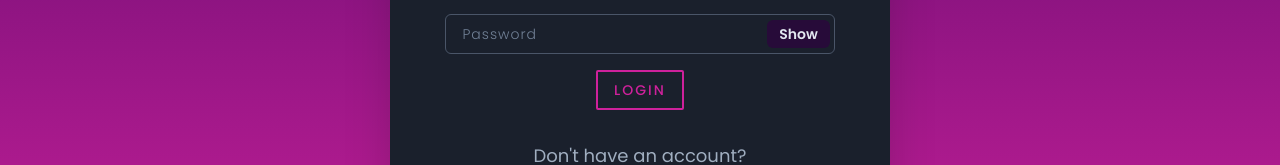
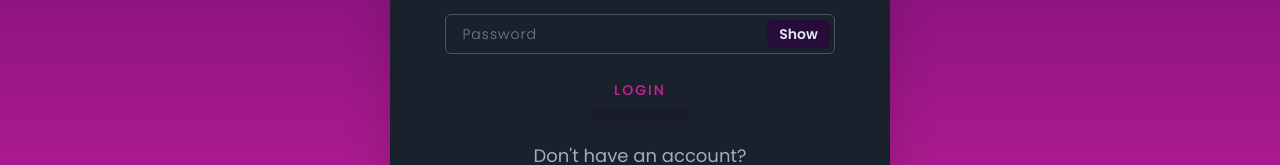
Before and after one commit to NoxturneDev/menfesskuy-frontend, a React (Create React App) app: page / in a window 1280 px wide. Shown: the part 439-604 px from the top of the page. Built offline with nearby package versions, Linux system fonts and the light colour scheme.

Commit message:
applying new btn style

```diff
--- a/src/components/ui/ButtonBase.js
+++ b/src/components/ui/ButtonBase.js
@@ -5,8 +5,9 @@ function Buttons({ txt, color, bg, hover, custom, event }) {
         <Button
             style={custom}
             borderRadius="sm"
+            px={[4, 6]}
             type="submit"
-            bgColor={!bg ? "main.500" : bg}
+            bgColor={bg == "none" ? 'none' : bg}
             fontSize="sm"
             color={!color ? 'main.500' : color}
             _hover={hover}
@@ -14,6 +15,8 @@ function Buttons({ txt, color, bg, hover, custom, event }) {
             letterSpacing="2px"
             textTransform="uppercase"
             onClick={event}
+            boxShadow="lg"
+            variant={!bg ? "ghost" : "fill"}
         >
             {txt}
         </Button>
--- a/src/components/ui/Buttons.js
+++ b/src/components/ui/Buttons.js
@@ -5,24 +5,22 @@ export const PrimaryBtn = ({ txt, event }) => {
         <>
             <ButtonBase
                 txt={txt}
-                bg="main.900"
-                color="second.100"
-                hover={{ bg: "main.900", color: "main.500" }}
+                color="main.500"
+                hover={{ bg: "main.500", color: "gray.900" }}
                 event={event}
             />
         </>
     )
 }
 
-export const PrimaryOutlineBtn = ({ txt, event }) => {
+export const PrimaryFillBtn = ({ txt, event }) => {
     return (
         <>
             <ButtonBase
                 txt={txt}
-                color="main.500"
-                bg="gray.800"
-                hover={{ bg: "main.500", color: "second.100", border: "none" }}
-                custom={{ border: `2px solid` }}
+                color="gray.900"
+                bg="main.500"
+                hover={{ opacity: "0.8" }}
                 event={event}
             />
 
@@ -36,24 +34,22 @@ export const SecondaryBtn = ({ txt, event }) => {
         <>
             <ButtonBase
                 txt={txt}
-                bg="light.500"
-                color="gray.800"
-                hover={{ bg: "light.900", color: "gray.800" }}
+                color="accent"
+                hover={{ bg: "accent", color: "gray.900" }}
                 event={event}
             />
         </>
     )
 }
 
-export const SecondaryOutlineBtn = ({ txt, event }) => {
+export const SecondaryFillBtn = ({ txt, event }) => {
     return (
         <>
             <ButtonBase
                 txt={txt}
-                color="light.500"
-                bg="gray.800"
-                hover={{ bg: "light.500", color: "gray.800" }}
-                custom={{ border: `2px solid` }}
+                bg="accent"
+                color="gray.900"
+                hover={{ opacity: "0.8" }}
                 event={event}
             />
 
@@ -61,32 +57,32 @@ export const SecondaryOutlineBtn = ({ txt, event }) => {
     )
 }
 
-// STYLE LATER ON
-export const CancelBtn = ({ txt }) => {
-    return (
-        <>
-            <ButtonBase
-                txt={txt}
-                color="dark.500"
-                bg="gray.800"
-                hover={{ bg: "dark.500" }}
-                custom={{ border: `2px solid` }} />
+// // STYLE LATER ON
+// export const CancelBtn = ({ txt }) => {
+//     return (
+//         <>
+//             <ButtonBase
+//                 txt={txt}
+//                 color="dark.500"
+//                 bg="gray.800"
+//                 hover={{ bg: "dark.500" }}
+//                 custom={{ border: `2px solid` }} />
 
-        </>
-    )
-}
+//         </>
+//     )
+// }
 
 
-export const CancelOutlineBtn = ({ txt }) => {
-    return (
-        <>
-            <ButtonBase
-                txt={txt}
-                color="dark.500"
-                bg="gray.800"
-                hover={{ bg: "dark.500" }}
-                custom={{ border: `2px solid` }} />
+// export const CancelOutlineBtn = ({ txt }) => {
+//     return (
+//         <>
+//             <ButtonBase
+//                 txt={txt}
+//                 color="dark.500"
+//                 bg="gray.800"
+//                 hover={{ bg: "dark.500" }}
+//                 custom={{ border: `2px solid` }} />
 
-        </>
-    )
-}
+//         </>
+//     )
+// }
--- a/src/pages/home/Dashboard.js
+++ b/src/pages/home/Dashboard.js
@@ -16,7 +16,7 @@ import msgIcon from "../../assets/msgbox.png"
 import textIcon from "../../assets/msg-text.png"
 import logo from "../../assets/Logo.png"
 import { userCredential } from "../../api/data";
-import { PrimaryOutlineBtn, SecondaryOutlineBtn } from '../../components/ui/Buttons';
+import { PrimaryFillBtn, PrimaryBtn, SecondaryBtn } from '../../components/ui/Buttons';
 import Card from '../../components/ui/Card';
 function Dashboard() {
     const [name, setName] = useState('')
@@ -128,12 +128,12 @@ function Dashboard() {
                         <ButtonGroup onClick={shareLink}
                             w="max-content"
                         >
-                            <PrimaryOutlineBtn txt="share link gan" />
+                            <PrimaryFillBtn txt="share link gan" />
                         </ButtonGroup>
                         <ButtonGroup onClick={copyToClipboard}
                             w="max-content"
                         >
-                            <SecondaryOutlineBtn txt="copy to clipboard" />
+                            <SecondaryBtn txt="copy to clipboard" />
 
                         </ButtonGroup>
                     </Flex>
--- a/src/pages/login/LoginForm.js
+++ b/src/pages/login/LoginForm.js
@@ -8,7 +8,7 @@ import axios from "axios";
 import { useNavigate } from "react-router-dom"
 import FormInput from "../../components/Forms/FormInput"
 import customToast from "../../components/Toast";
-import { PrimaryBtn, PrimaryOutlineBtn } from '../../components/ui/Buttons'
+import { PrimaryBtn, PrimaryFillBtn, SecondaryBtn, SecondaryFillBtn } from '../../components/ui/Buttons'
 
 const Login = () => {
   const [showPassword, setShowPassword] = useState(false);
@@ -73,7 +73,8 @@ const Login = () => {
                 </Button>
               </InputRightElement>
             </FormInput>
-           <PrimaryOutlineBtn txt="login" />
+            <PrimaryBtn txt="login" />
+
           </form>
         </Stack>
       </Stack>
--- a/src/pages/register/RegisterForm.js
+++ b/src/pages/register/RegisterForm.js
@@ -9,7 +9,7 @@ import axios from "axios";
 import { useNavigate, Link } from "react-router-dom"
 import FormInput from "../../components/Forms/FormInput"
 import customToast from "../../components/Toast";
-import { PrimaryBtn, SecondaryBtn, PrimaryOutlineBtn, SecondaryOutlineBtn } from "../../components/ui/Buttons"
+import { PrimaryBtn, SecondaryBtn, PrimaryFillBtn, SecondaryFillBtn } from "../../components/ui/Buttons"
 
 const Login = () => {
   const [showPassword, setShowPassword] = useState(false);
@@ -87,7 +87,7 @@ const Login = () => {
             </FormInput>
             <Stack>
               <ButtonGroup display="flex" justifyContent="center" alignItems="center">
-                <PrimaryOutlineBtn txt="Register" />
+                <PrimaryFillBtn txt="Register" />
                 <Link to="/">
                   <SecondaryBtn txt="Cancel" />
                 </Link>
```
